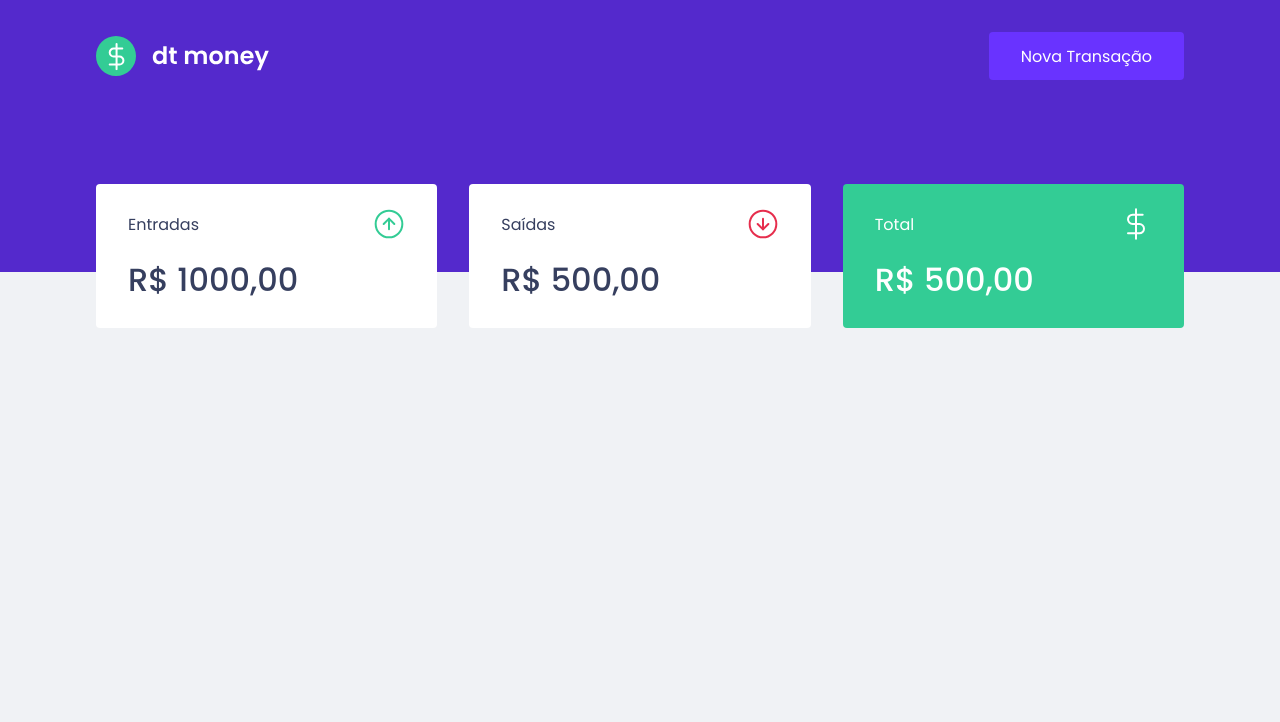
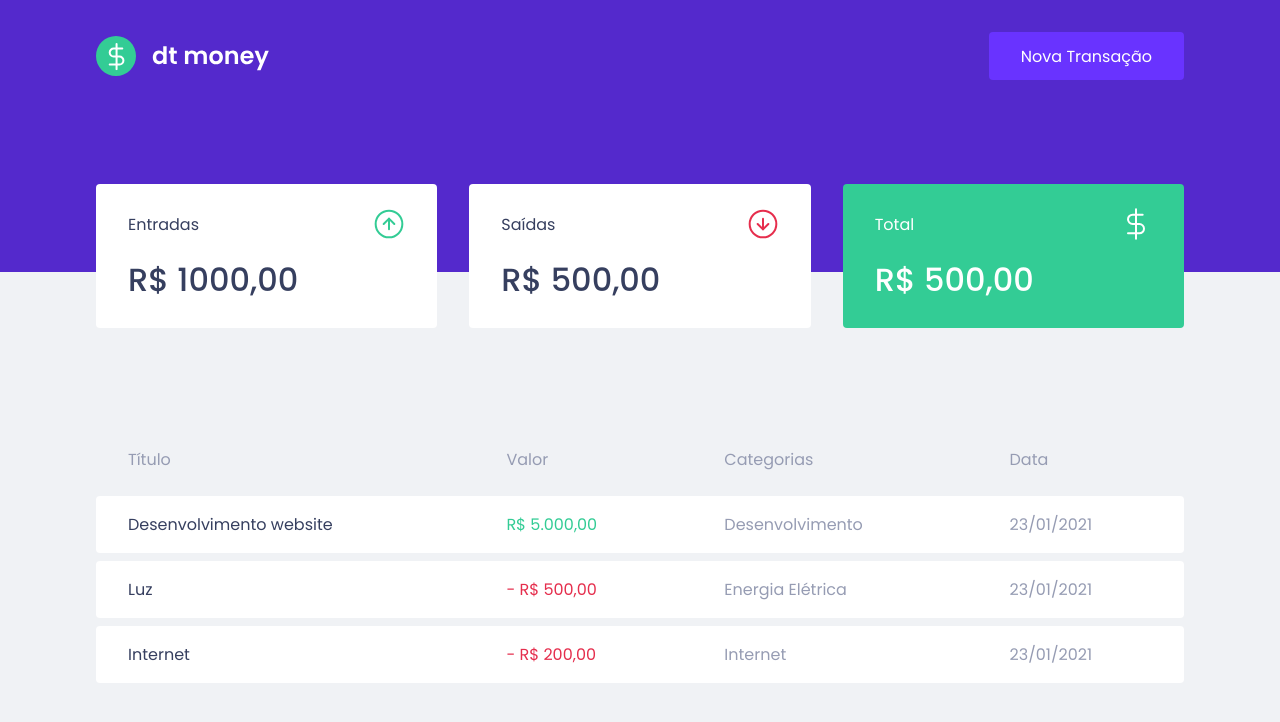
Before and after one commit to robsonbs/dtmoney, a React (Create React App) app: page / in a window 1280 px wide. Shown: the top 722 px of the page. Built offline with nearby package versions, Linux system fonts and the light colour scheme.

Commit message:
chore: TransactionsTable Component create

```diff
--- a/src/components/Dashboard/index.tsx
+++ b/src/components/Dashboard/index.tsx
@@ -1,10 +1,12 @@
 import { Summary } from "../Summary";
+import { TransactionsTable } from "../TransactionsTable";
 import { Container } from "./styles";
 
-export function Dashboard(){
+export function Dashboard() {
 
   return (
     <Container>
-      <Summary/>
-    </Container>  )
+      <Summary />
+      <TransactionsTable />
+    </Container>)
 }
--- /dev/null
+++ b/src/components/TransactionsTable/index.tsx
@@ -0,0 +1,38 @@
+import { Container } from "./styles";
+
+export function TransactionsTable() {
+  return (
+    <Container>
+      <table>
+        <thead>
+          <tr>
+            <th>Título</th>
+            <th>Valor</th>
+            <th>Categorias</th>
+            <th>Data</th>
+          </tr>
+        </thead>
+        <tbody>
+          <tr>
+            <td className="title">Desenvolvimento website</td>
+            <td className="income">R$ 5.000,00</td>
+            <td>Desenvolvimento</td>
+            <td>23/01/2021</td>
+          </tr>
+          <tr>
+            <td className="title">Luz</td>
+            <td className="expense">- R$ 500,00</td>
+            <td>Energia Elétrica</td>
+            <td>23/01/2021</td>
+          </tr>
+          <tr>
+            <td className="title">Internet</td>
+            <td className="expense">- R$ 200,00</td>
+            <td>Internet</td>
+            <td>23/01/2021</td>
+          </tr>
+        </tbody>
+      </table>
+    </Container>
+  )
+}
--- /dev/null
+++ b/src/components/TransactionsTable/styles.ts
@@ -0,0 +1,44 @@
+import styled from 'styled-components';
+
+export const Container = styled.main`
+  margin-top: 4rem;
+
+  table{
+    width: 100%;
+    border-spacing: 0 0.5rem;
+
+    th{
+      color: var(--text-body);
+      font-weight: 400;
+      padding: 1rem 2rem;
+      text-align: left;
+      line-height: 1.5rem;
+    }
+
+    td {
+      padding: 1rem 2rem;
+      border: 0;
+      background: var(--shape);
+      color: var(--text-body);
+
+      &.title{
+        color:var(--text-title);
+      }
+
+      &.income{
+        color: var(--green);
+      }
+
+      &.expense{
+        color: var(--red)
+      }
+      &:first-of-type {
+        border-radius:var(--border-radius-value) 0 0 var(--border-radius-value);
+      }
+
+      &:last-of-type {
+        border-radius: 0 var(--border-radius-value) var(--border-radius-value) 0;
+      }
+    }
+  }
+`;
```
